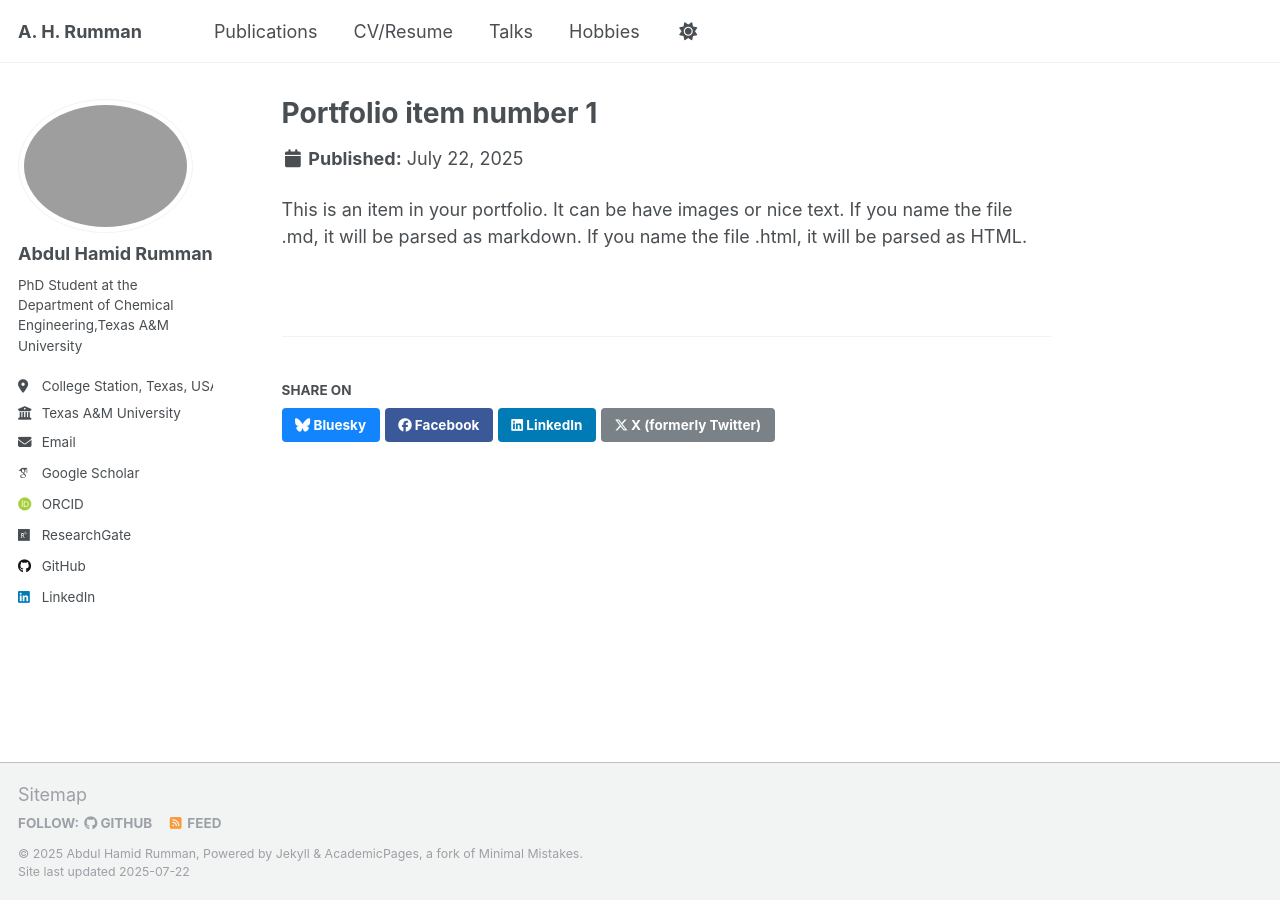
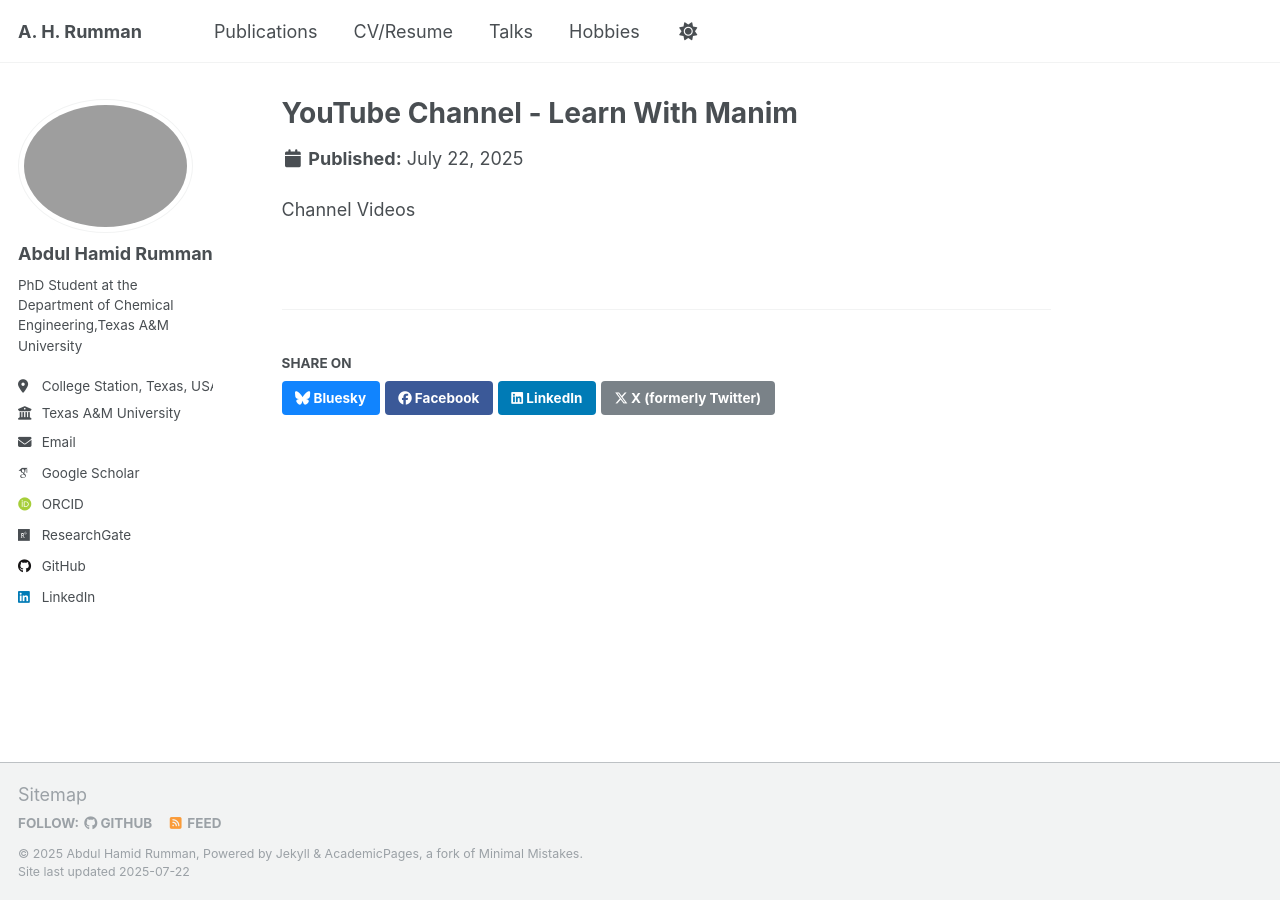
Before and after one commit to AbdulHamidRumman/abdulhamidrumman.github.io, a Jekyll site: the page built from _portfolio/portfolio-1.md, in a window 1280 px wide. Built offline with Jekyll 4.4.1, drawn with Linux system fonts in a browser that asks for light colours; some web fonts are replaced; a script that is not in the unit is left out.

Commit message:
Update portfolio-1.md

```diff
--- a/_portfolio/portfolio-1.md
+++ b/_portfolio/portfolio-1.md
@@ -1,7 +1,7 @@
 ---
-title: "Portfolio item number 1"
-excerpt: "Short description of portfolio item number 1<br/><img src='/images/500x300.png'>"
+title: "YouTube Channel - Learn With Manim"
+excerpt: "Mathematically Animated Videos on Crystallography<br/><img src='/images/LWM/LWM_banner.jpg'>"
 collection: portfolio
 ---
 
-This is an item in your portfolio. It can be have images or nice text. If you name the file .md, it will be parsed as markdown. If you name the file .html, it will be parsed as HTML.
+Channel Videos
```
